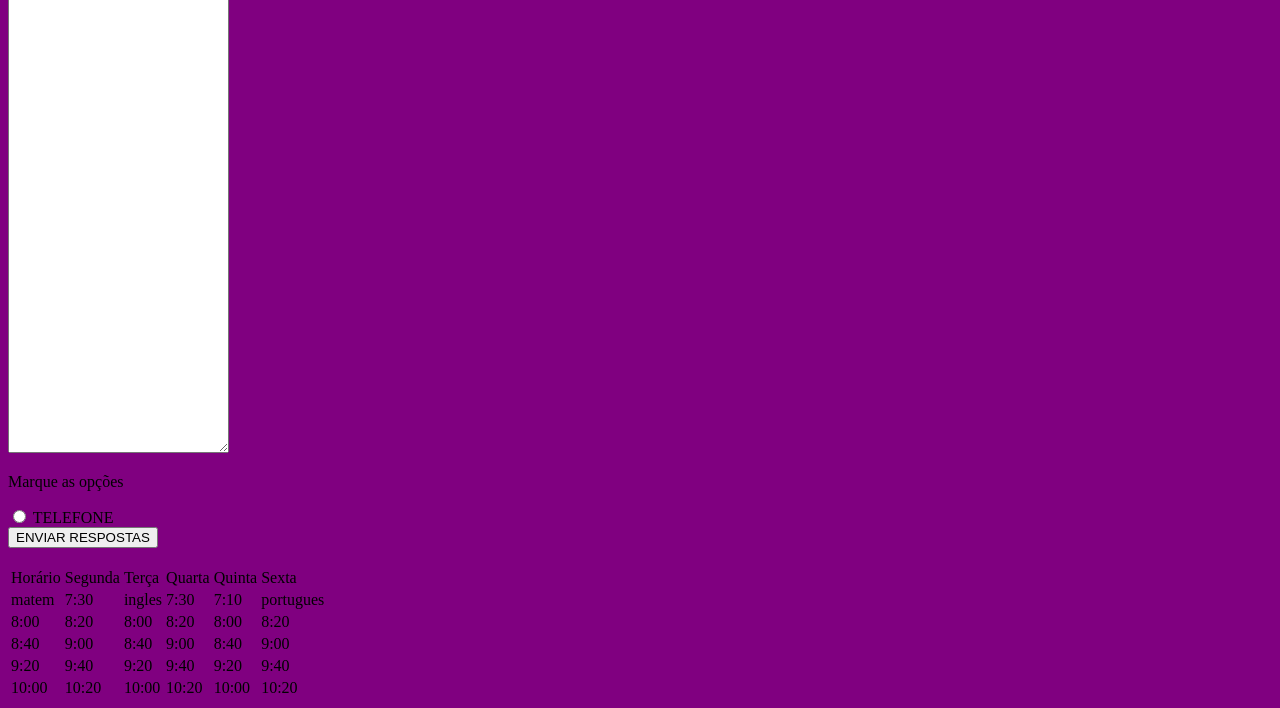
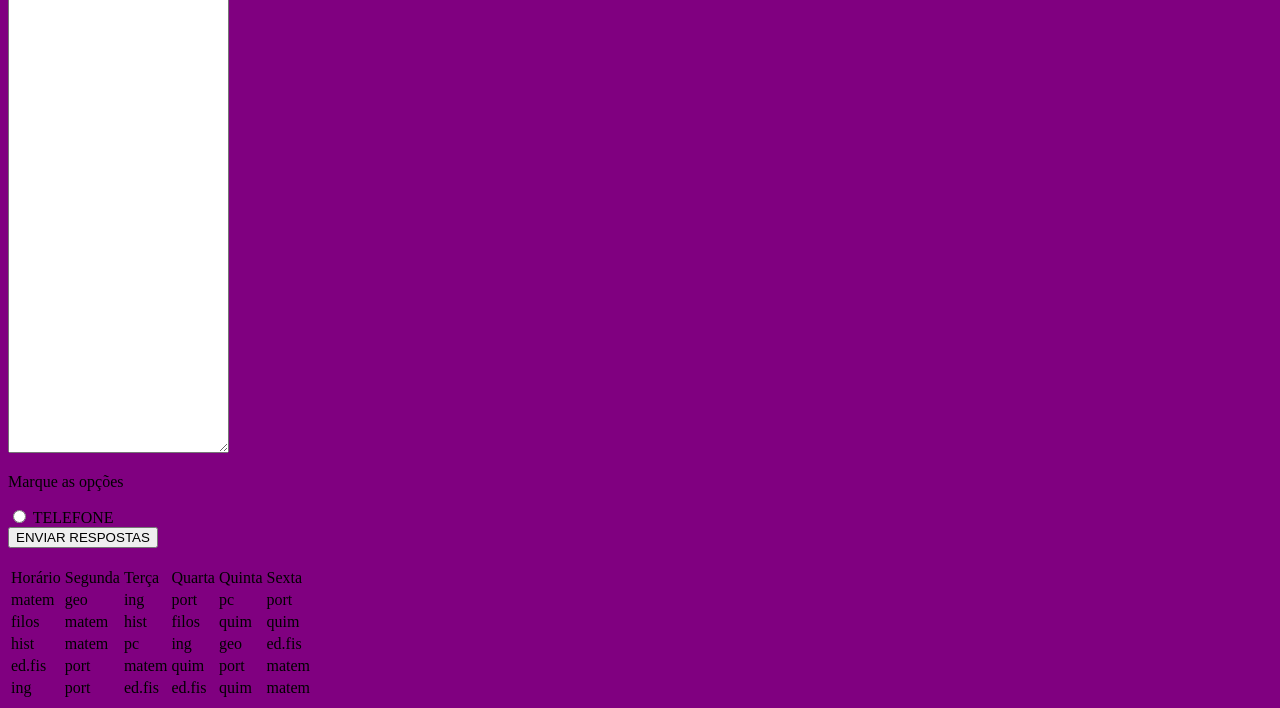
Before and after one commit to isabellycosmo/formulario, a plain HTML site: page index.html in a window 1280 px wide. Shown: the part 126-834 px from the top of the page. Drawn offline with Linux system fonts and the light colour scheme.

Commit message:
Update index.html

```diff
--- a/index.html
+++ b/index.html
@@ -54,44 +54,44 @@
 		<tbody>
 			<tr>
 				<td>matem</td>
-				<td>7:30</td>
-				<td>ingles</td>
-				<td>7:30</td>
-				<td>7:10</td>
-				<td>portugues</td>
+				<td>geo</td>
+				<td>ing</td>
+				<td>port</td>
+				<td>pc</td>
+				<td>port</td>
 			</tr>
 			<tr>
-				<td>8:00</td>
-				<td>8:20</td>
-				<td>8:00</td>
-				<td>8:20</td>
-				<td>8:00</td>
-				<td>8:20</td>
+				<td>filos</td>
+				<td>matem</td>
+				<td>hist</td>
+				<td>filos</td>
+				<td>quim</td>
+				<td>quim</td>
 			</tr>
 
 			<tr>
-				<td>8:40</td>
-				<td>9:00</td>
-				<td>8:40</td>
-				<td>9:00</td>
-				<td>8:40</td>
-				<td>9:00</td>
+				<td>hist</td>
+				<td>matem</td>
+				<td>pc</td>
+				<td>ing</td>
+				<td>geo</td>
+				<td>ed.fis</td>
 			</tr>
 			<tr>
-				<td>9:20</td>
-				<td>9:40</td>
-				<td>9:20</td>
-				<td>9:40</td>
-				<td>9:20</td>
-				<td>9:40</td>
+				<td>ed.fis</td>
+				<td>port</td>
+				<td>matem</td>
+				<td>quim</td>
+				<td>port</td>
+				<td>matem</td>
 			</tr>
 			<tr>
-				<td>10:00</td>
-				<td>10:20</td>
-				<td>10:00</td>
-				<td>10:20</td>
-				<td>10:00</td>
-				<td>10:20</td>
+				<td>ing</td>
+				<td>port</td>
+				<td>ed.fis</td>
+				<td>ed.fis</td>
+				<td>quim</td>
+				<td>matem</td>
 			</tr>
 
 		</tbody>
```
